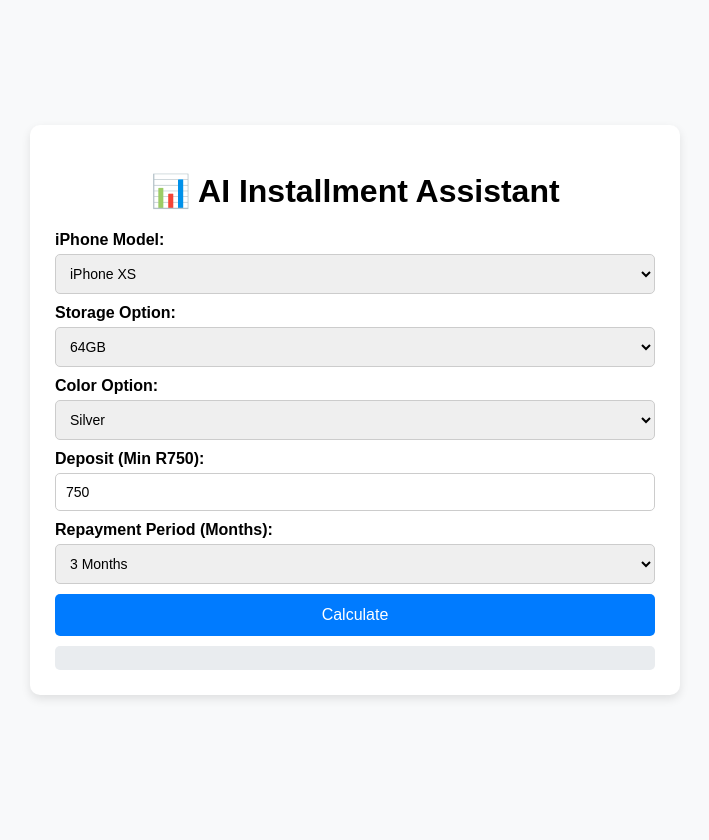
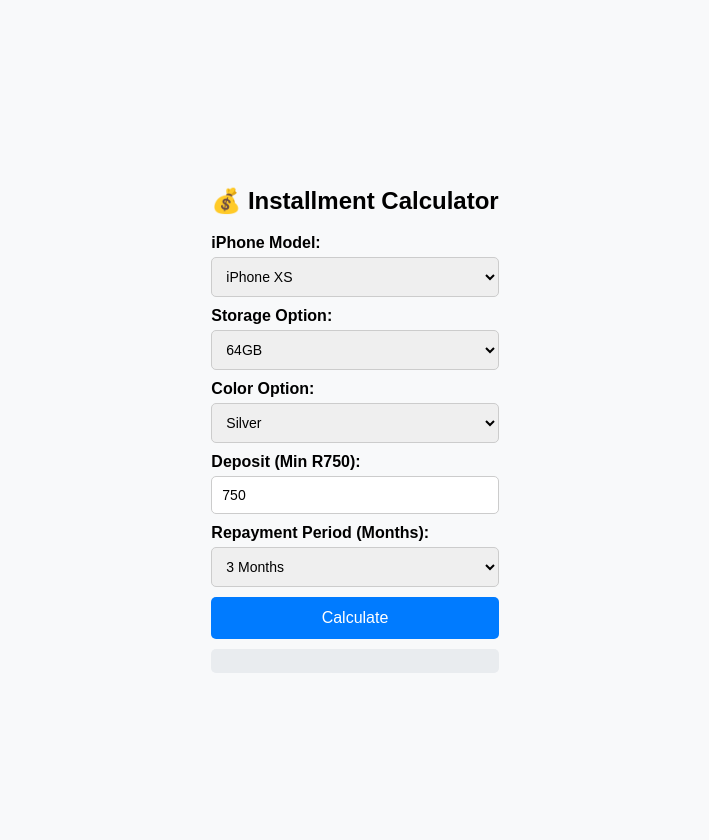
Before and after one commit to ABTECHSUPPLIES/Applications, a Flask app: page / in a window 1280 px wide. Shown: the whole page, without its empty margins (285-994 px from the left). Run offline with Flask 3, Linux system fonts and the light colour scheme.

Commit message:
Update index.html

```diff
--- a/templates/index.html
+++ b/templates/index.html
@@ -133,10 +133,9 @@
 </head>
 <body>
 
-<div class="container">
-    <h1>📊 AI Installment Assistant</h1>
 
- <!-- Dynamic iPhone Model Selection -->
+<div id="step1">
+    <h2>💰 Installment Calculator</h2>
     <label>iPhone Model:</label>
     <select id="model" onchange="updateStorageOptions()">
         {% for iphone in iphone_details %}
@@ -155,7 +154,6 @@
         {% endfor %}
     </select>
 
-
     <label>Color Option:</label>
     <select id="color">
         {% for color in iphone_details[0].colors %}
@@ -166,6 +164,7 @@
     <label>Deposit (Min R750):</label>
     <input type="number" id="deposit" min="750" value="750">
 
+
     <label>Repayment Period (Months):</label>
     <select id="months">
         <option value="3">3 Months</option>
@@ -174,13 +173,14 @@
         <option value="24">24 Months</option>
     </select>
 
+
     <button onclick="calculateInstallment()" class="button">Calculate</button>
     <div id="installment_result" class="response"></div>
+
     <button onclick="nextStep(1)" class="button hidden" id="step1Continue">Continue</button>
 
     </div>
 
-    <!-- Step 2: Eligibility Form -->
 <div id="step2" class="hidden">
     <h2>📜 Upload Eligibility Documents</h2>
     <input type="file" id="proof_income" accept="image/*, .pdf">
@@ -193,7 +193,7 @@
     <button onclick="nextStep(2)" class="button hidden" id="step2Continue">Continue</button>
 </div>
 
-    <!-- Step 3: Payment Method -->
+<!-- Step 3: Payment Method Selection -->
 <div id="step3" class="hidden">
     <h2>💳 Select Payment Method</h2>
     <select id="payment_method">
@@ -205,7 +205,6 @@
     <div id="payment_result" class="response hidden"></div>
 
     <button onclick="prevStep(3)" class="button">Back</button>
-    </div>
 </div>
 
 <!-- Banking Details (For EFT) -->
```
Lines whose indentation alone changed are shown as unchanged.
